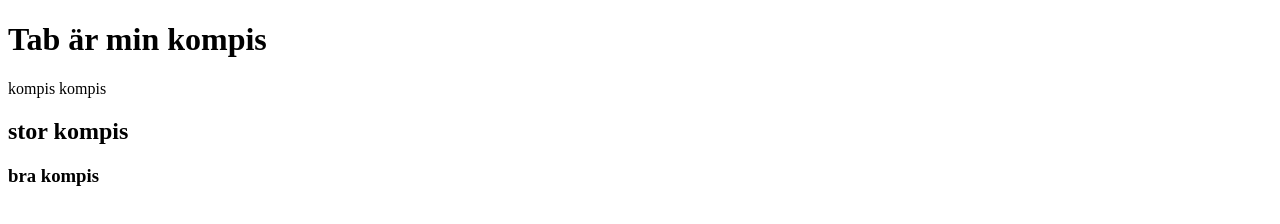
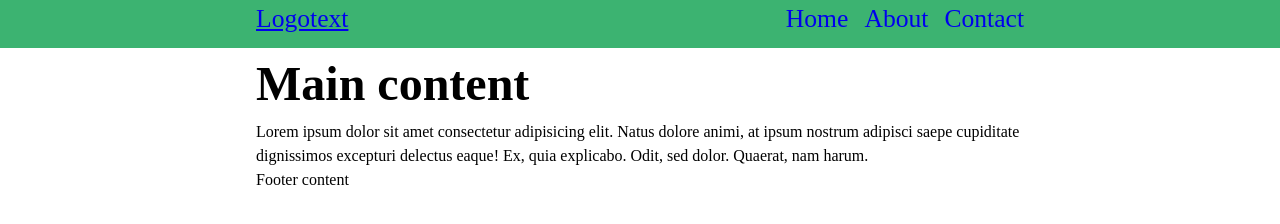
Before and after one commit to Kloska/Webb-komponenter, a plain HTML site: page nav/index.html in a window 1280 px wide. Drawn offline with Linux system fonts and the light colour scheme.

Commit message:
🔥 Navbar

```diff
--- a/nav/index.html
+++ b/nav/index.html
@@ -1,17 +1,35 @@
 <!DOCTYPE html>
 <html lang="en">
+
 <head>
     <meta charset="UTF-8">
+    <link rel="stylesheet" href="nav.css">
     <meta http-equiv="X-UA-Compatible" content="IE=edge">
     <meta name="viewport" content="width=device-width, initial-scale=1.0">
     <title>Nav Komponent</title>
 </head>
+
 <body>
-    <main>
-    <h1>Tab är min kompis</h1>
-    <p>kompis kompis</p>
-    <h2>stor kompis</h2>
-    <h3>bra kompis</h3>
-</main>
+    <nav class="navbar">
+        <div class="container navbar-inner">
+            <a href="#" class="navbar-brand">Logotext</a>
+            <ul class="nav">
+                <li class="nav-item"><a href="#" class="nav-link">Home</a></li>
+                <li class="nav-item"><a href="#" class="nav-link">About</a></li>
+                <li class="nav-item"><a href="#" class="nav-link">Contact</a></li>
+            </ul>
+        </div>
+    </nav>
+    <main class="container">
+        <h1>Main content</h1>
+        <p>Lorem ipsum dolor sit amet consectetur adipisicing elit. Natus dolore animi, at ipsum nostrum adipisci
+            saepe cupiditate dignissimos excepturi delectus eaque! Ex, quia explicabo. Odit, sed dolor. Quaerat, nam
+            harum.</p>
+    </main>
+    <footer class="container">
+        <p>Footer content</p>
+    </footer>
+    </main>
 </body>
+
 </html>
--- a/nav/nav.css
+++ b/nav/nav.css
@@ -0,0 +1,60 @@
+*{
+    margin: 0;
+    padding: 0;
+}
+
+body{
+    font-size: 16px;
+    line-height: 1.5;
+}
+
+p{
+    font-size: 1rem;
+}
+
+h1{
+    font-size: 3rem;
+}
+
+.container{
+    width: 100%;
+    margin-left: auto;
+    margin-right: auto;
+    padding-left: 1rem;
+    padding-right: 1rem;
+    max-width: 48rem;
+}
+
+.navbar{
+    min-height: 3rem;
+    background-color:mediumseagreen;
+    font-size: 1.6rem;
+}
+
+.nav{
+    display: flex;
+    list-style: none;
+}
+
+.navbar-inner{
+    display: flex;
+    justify-content: space-between;
+    align-items: center;
+}
+
+.nav-item{
+padding-left: 1rem;
+}
+
+.nav-link{
+    text-decoration: none;
+}
+.nav-link:hover{
+    text-decoration;
+}
+
+@media screen and (max-width: 24rem){
+    .navbar-inner, .nav{
+    flex-direction: column;
+    }
+}
```
